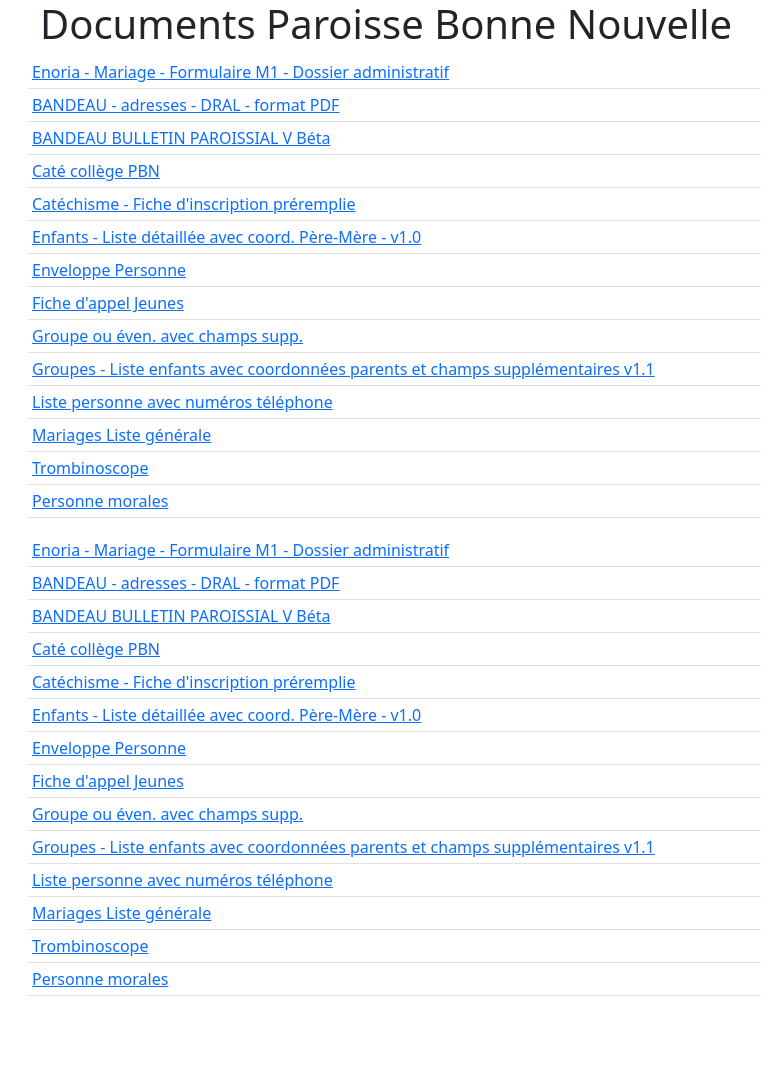
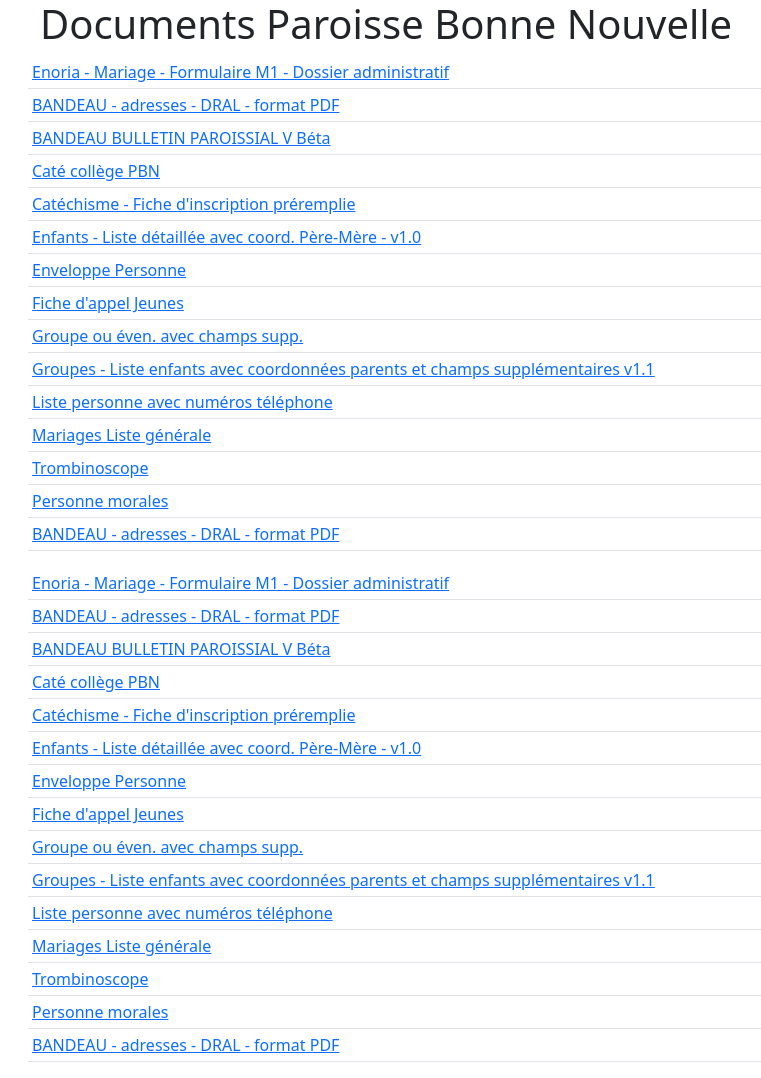
Before and after one commit to awelvor/enoria, a Jekyll site: the page built from index.html, in a window 1280 px wide. Shown: the whole page, without its empty margins (54-815 px from the left). Built offline with Jekyll 4.4.1, drawn with Linux system fonts in a browser that asks for light colours; before the commit the page ends 1012 px from its top, so only the background shows below that.

Commit message:
Update navigation.yml

```diff
--- a/_data/navigation.yml
+++ b/_data/navigation.yml
@@ -26,3 +26,5 @@
   name: Trombinoscope
 - link: https://web.enoria.app/tools/documentspdf/?p=912267,902308&g=29621&titredoc=&doc=10&orientation=portrait&preview=html&format=a4
   name: Personne morales
+- link: https://web.enoria.app/tools/documentspdf/?p=882838,901523,865776,901535&g=29621&titredoc=&doc=23140&orientation=landscape&preview=pdf&format=a4
+  name: BANDEAU - adresses - DRAL - format PDF
```
